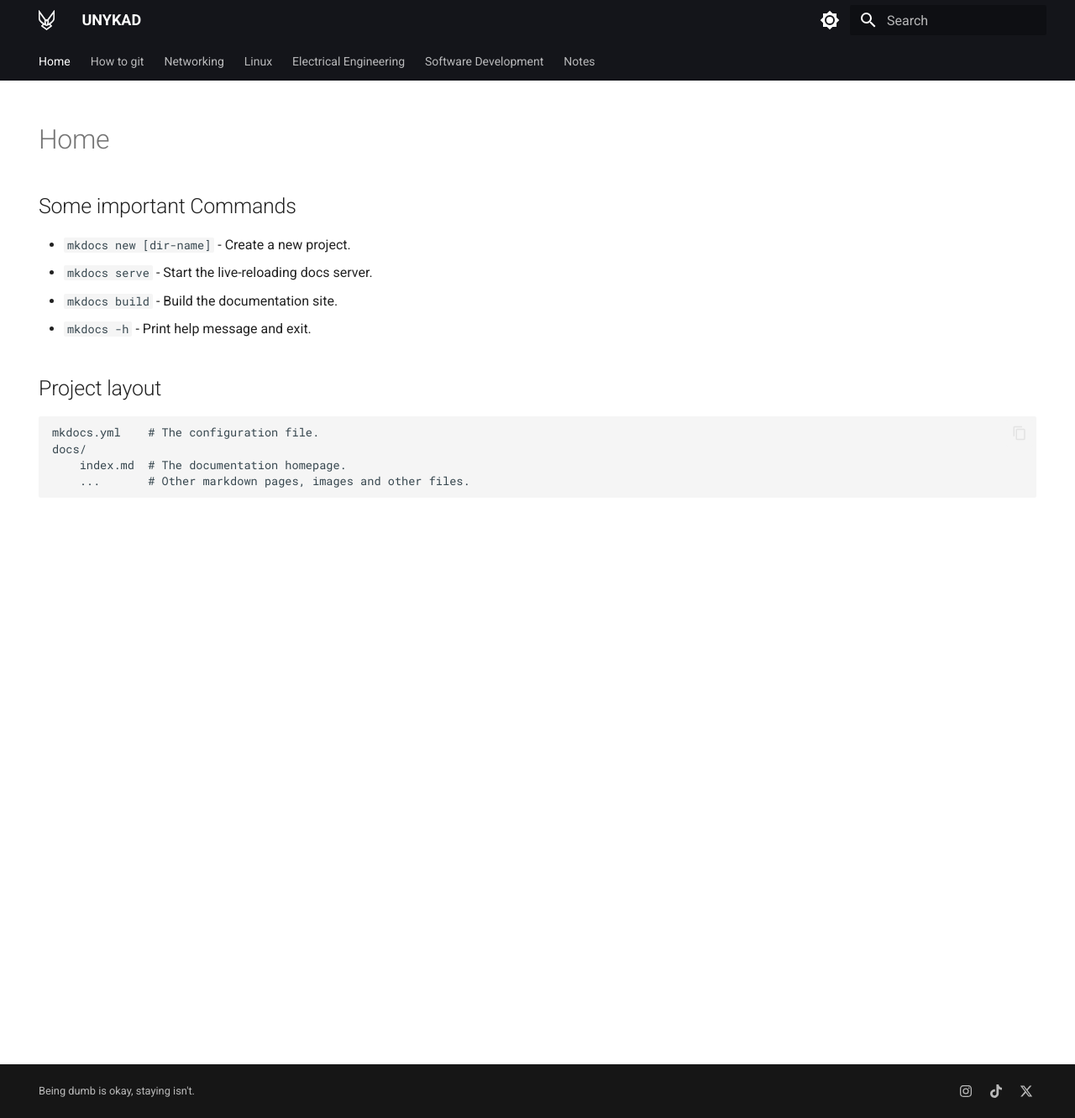
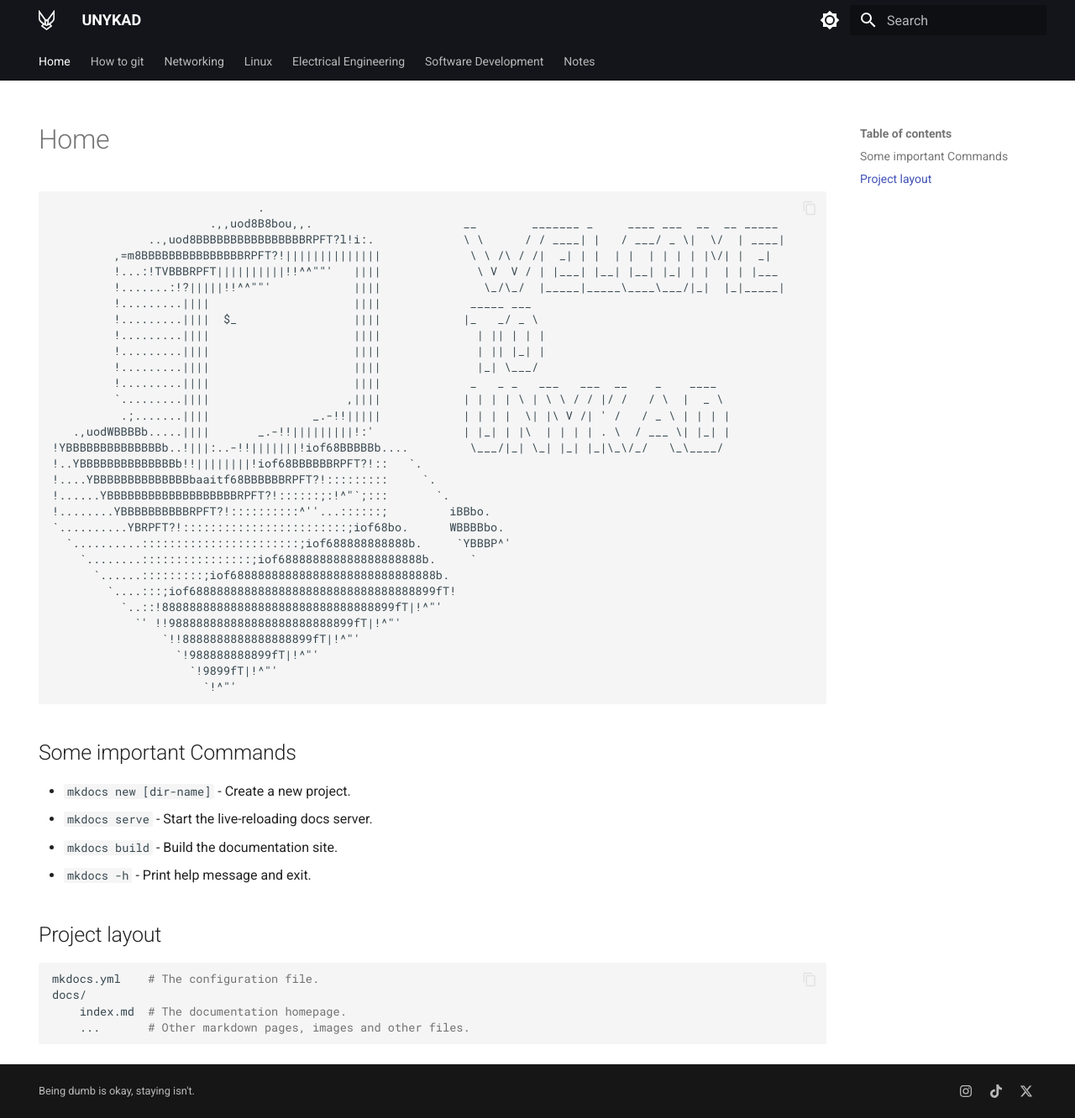
Before and after one commit to kuchapo/UNYKAD, an MkDocs documentation site: the page built from docs/index.md, in a window 1280 px wide and 1332 px high. Shown: the whole window at 84% size. Built offline with MkDocs 1.6.1 and Material for MkDocs 9.7.7, drawn with Linux system fonts in a browser that asks for light colours.

Commit message:
modified home page

````diff
--- a/docs/index.md
+++ b/docs/index.md
@@ -1,10 +1,43 @@
 ---
 hide:
   - navigation
-  - toc
 ---
 
 # Home
+
+```ps
+                              .
+                       .,,uod8B8bou,,.                      __        _______ _     ____ ___  __  __ _____
+              ..,uod8BBBBBBBBBBBBBBBBRPFT?l!i:.             \ \      / / ____| |   / ___/ _ \|  \/  | ____|
+         ,=m8BBBBBBBBBBBBBBBRPFT?!||||||||||||||             \ \ /\ / /|  _| | |  | |  | | | | |\/| |  _|
+         !...:!TVBBBRPFT||||||||||!!^^""'   ||||              \ V  V / | |___| |__| |__| |_| | |  | | |___
+         !.......:!?|||||!!^^""'            ||||               \_/\_/  |_____|_____\____\___/|_|  |_|_____|
+         !.........||||                     ||||             _____ ___
+         !.........||||  $_                 ||||            |_   _/ _ \
+         !.........||||                     ||||              | || | | |
+         !.........||||                     ||||              | || |_| |
+         !.........||||                     ||||              |_| \___/
+         !.........||||                     ||||             _   _ _   ___   ___  __    _    ____
+         `.........||||                    ,||||            | | | | \ | \ \ / / |/ /   / \  |  _ \
+          .;.......||||               _.-!!|||||            | | | |  \| |\ V /| ' /   / _ \ | | | |
+   .,uodWBBBBb.....||||       _.-!!|||||||||!:'             | |_| | |\  | | | | . \  / ___ \| |_| |
+!YBBBBBBBBBBBBBBb..!|||:..-!!|||||||!iof68BBBBBb....         \___/|_| \_| |_| |_|\_\/_/   \_\____/
+!..YBBBBBBBBBBBBBBb!!||||||||!iof68BBBBBBRPFT?!::   `.
+!....YBBBBBBBBBBBBBBbaaitf68BBBBBBRPFT?!:::::::::     `.
+!......YBBBBBBBBBBBBBBBBBBBRPFT?!::::::;:!^"`;:::       `.
+!........YBBBBBBBBBBRPFT?!::::::::::^''...::::::;         iBBbo.
+`..........YBRPFT?!::::::::::::::::::::::::;iof68bo.      WBBBBbo.
+  `..........:::::::::::::::::::::::;iof688888888888b.     `YBBBP^'
+    `........::::::::::::::::;iof688888888888888888888b.     `
+      `......:::::::::;iof688888888888888888888888888888b.
+        `....:::;iof688888888888888888888888888888888899fT!
+          `..::!8888888888888888888888888888888899fT|!^"'
+            `' !!988888888888888888888888899fT|!^"'
+                `!!8888888888888888899fT|!^"'
+                  `!988888888899fT|!^"'
+                    `!9899fT|!^"'
+                      `!^"'
+```
 
 ## Some important Commands
 
@@ -15,7 +48,9 @@ hide:
 
 ## Project layout
 
-    mkdocs.yml    # The configuration file.
-    docs/
-        index.md  # The documentation homepage.
-        ...       # Other markdown pages, images and other files.
+```sh
+mkdocs.yml    # The configuration file.
+docs/
+    index.md  # The documentation homepage.
+    ...       # Other markdown pages, images and other files.
+```
````
